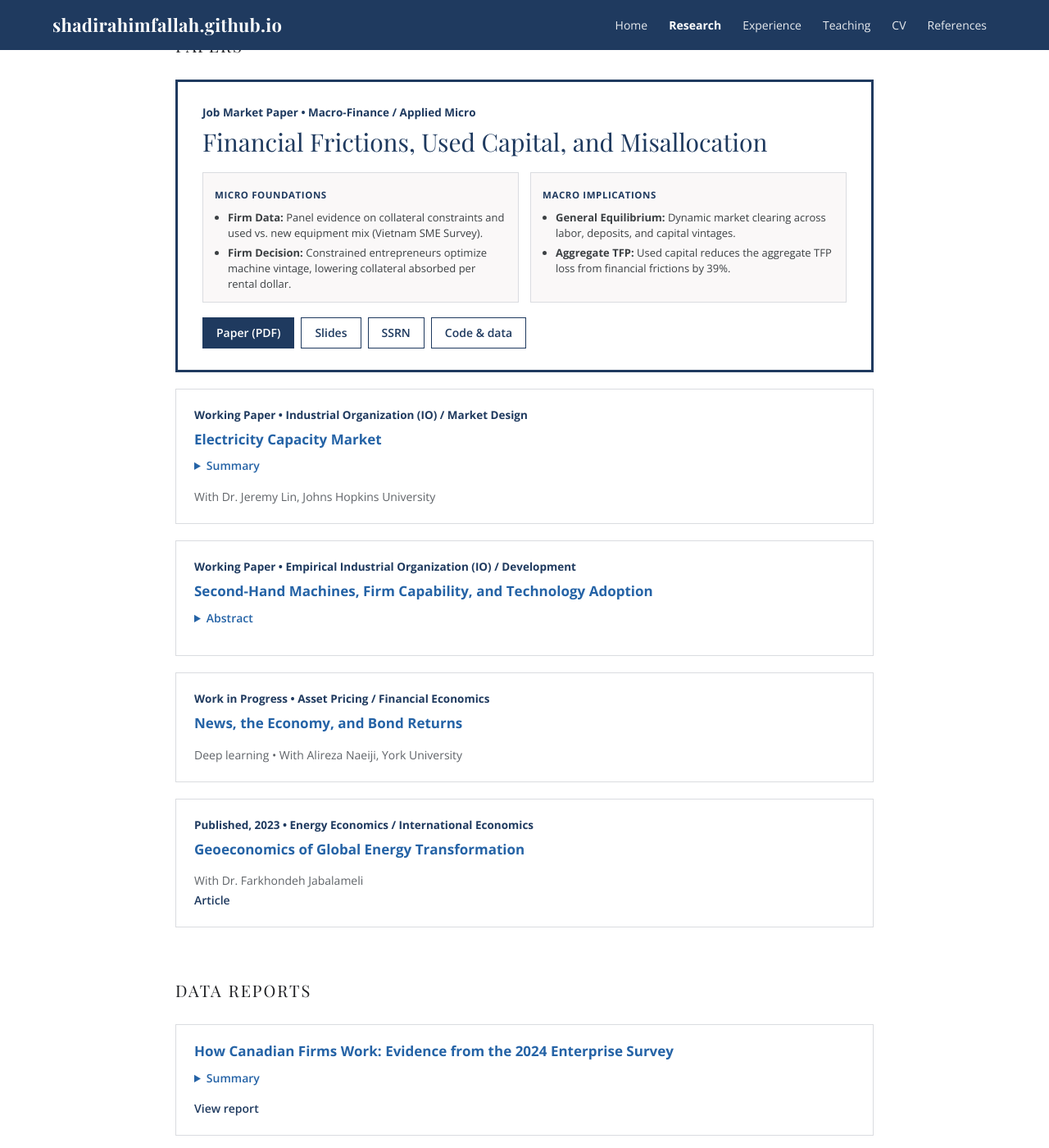
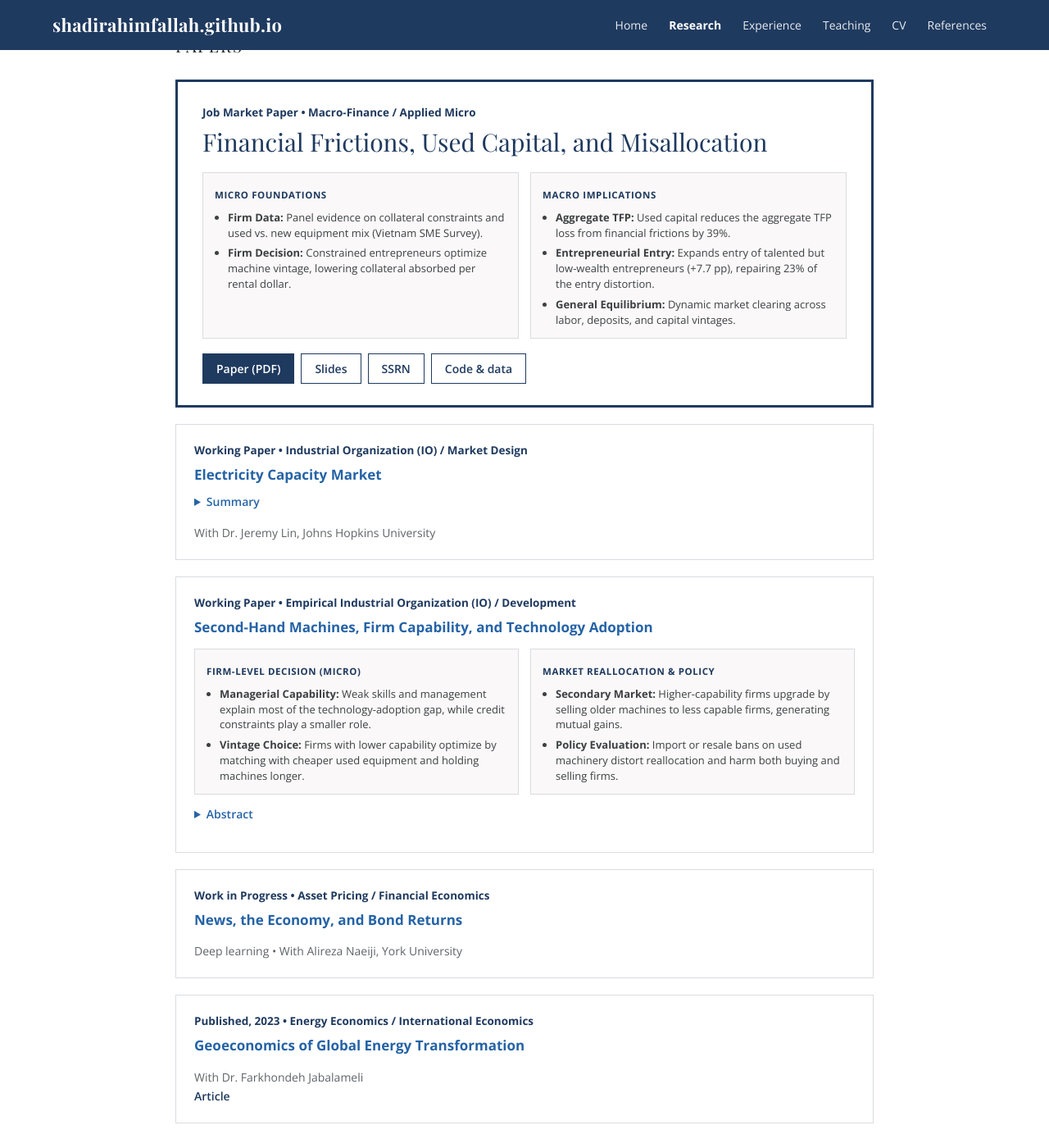
Before and after one commit to ShadiRahimfallah/ShadiRahimfallah.github.io, a Jekyll site: the page research.html, which Jekyll copies as it is, in a window 1280 px wide and 1400 px high, scrolled down 389 px. Shown: the whole window at 82% size. Built offline with Jekyll 4.4.1, drawn with Linux system fonts in a browser that asks for light colours.

Commit message:
Add files via upload

````diff
--- a/research.html
+++ b/research.html
@@ -40,8 +40,8 @@ a.go:hover { text-decoration: underline; }
 .card.jmp { border: 3px solid var(--burgundy); padding: 26px 30px; }
 .card.jmp .title { font-family: var(--serif); font-weight: 400; font-size: 30px; line-height: 1.25; color: var(--burgundy); margin-bottom: 18px; }
 
-/* Micro/Macro breakdown inside the JMP card */
-.jmp-dimensions {
+/* Micro/Macro & Foundations breakdown inside cards */
+.paper-dimensions {
   display: grid;
   grid-template-columns: 1fr 1fr;
   gap: 14px;
@@ -87,7 +87,7 @@ a.go:hover { text-decoration: underline; }
   .research [id] { scroll-margin-top: 160px; }
   .card.jmp { border-width: 2px; padding: 20px 18px; }
   .card.jmp .title { font-size: 24px; }
-  .jmp-dimensions { grid-template-columns: 1fr; }
+  .paper-dimensions { grid-template-columns: 1fr; }
   .exp li { grid-template-columns: 1fr; }
 }
 </style>
@@ -125,7 +125,7 @@ a.go:hover { text-decoration: underline; }
         <h3 class="title">Financial Frictions, Used Capital, and Misallocation</h3>
 
         <!-- Micro vs Macro Structure of the Paper -->
-        <div class="jmp-dimensions">
+        <div class="paper-dimensions">
           <div class="dim-box">
             <span class="dim-tag">Micro Foundations</span>
             <ul>
@@ -136,8 +136,9 @@ a.go:hover { text-decoration: underline; }
           <div class="dim-box">
             <span class="dim-tag">Macro Implications</span>
             <ul>
+              <li><strong>Aggregate TFP:</strong> Used capital reduces the aggregate TFP loss from financial frictions by 39%.</li>
+              <li><strong>Entrepreneurial Entry:</strong> Expands entry of talented but low-wealth entrepreneurs (+7.7 pp), repairing 23% of the entry distortion.</li>
               <li><strong>General Equilibrium:</strong> Dynamic market clearing across labor, deposits, and capital vintages.</li>
-              <li><strong>Aggregate TFP:</strong> Used capital reduces the aggregate TFP loss from financial frictions by 39%.</li>
             </ul>
           </div>
         </div>
@@ -166,6 +167,25 @@ a.go:hover { text-decoration: underline; }
       <div class="card" id="second-hand-machines">
         <p class="kind">Working Paper &bull; Empirical Industrial Organization (IO) / Development</p>
         <h3 class="title">Second-Hand Machines, Firm Capability, and Technology Adoption</h3>
+
+        <!-- Micro / IO & Market-Level Structure of Tech Adoption Paper -->
+        <div class="paper-dimensions">
+          <div class="dim-box">
+            <span class="dim-tag">Firm-Level Decision (Micro)</span>
+            <ul>
+              <li><strong>Managerial Capability:</strong> Weak skills and management explain most of the technology-adoption gap, while credit constraints play a smaller role.</li>
+              <li><strong>Vintage Choice:</strong> Firms with lower capability optimize by matching with cheaper used equipment and holding machines longer.</li>
+            </ul>
+          </div>
+          <div class="dim-box">
+            <span class="dim-tag">Market Reallocation &amp; Policy</span>
+            <ul>
+              <li><strong>Secondary Market:</strong> Higher-capability firms upgrade by selling older machines to less capable firms, generating mutual gains.</li>
+              <li><strong>Policy Evaluation:</strong> Import or resale bans on used machinery distort reallocation and harm both buying and selling firms.</li>
+            </ul>
+          </div>
+        </div>
+
         <details class="abstract">
           <summary>Abstract</summary>
           <p>Much of the technology used by firms in developing countries is embodied in machines, and small
@@ -340,4 +360,3 @@ a.go:hover { text-decoration: underline; }
 
 </body>
 </html>
-```[cite: 3, 46]
````
